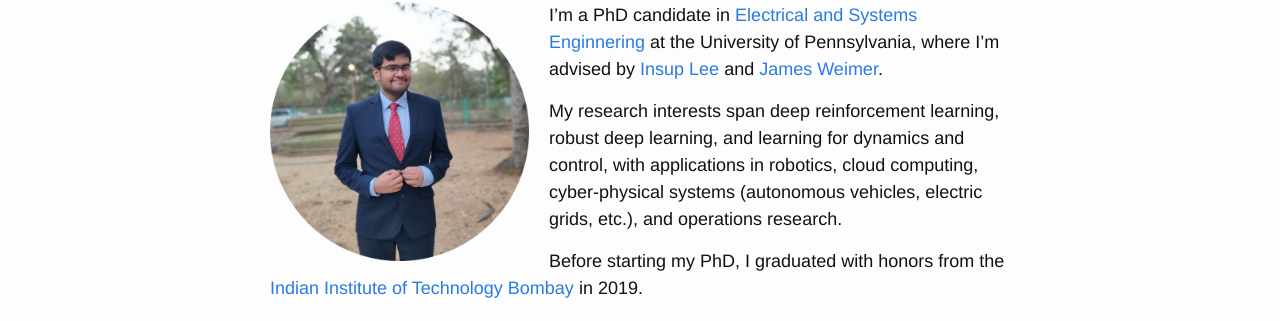
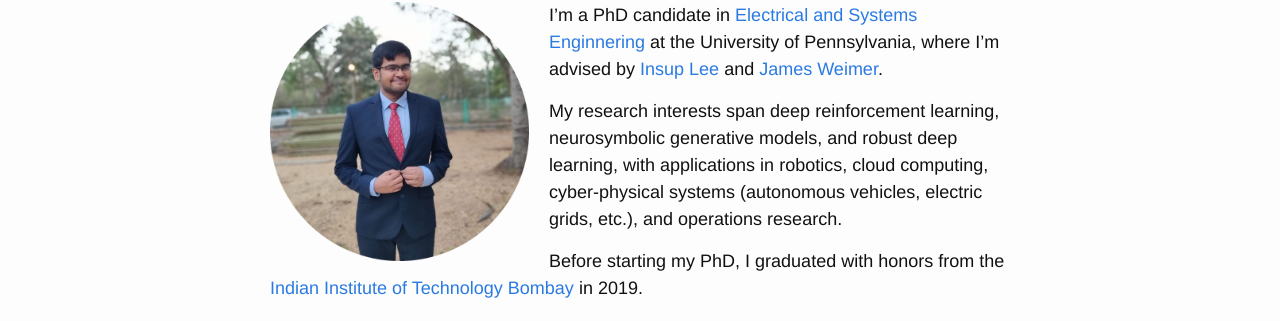
Before and after one commit to kaustubhsridhar/kaustubhsridhar.github.io, a Jekyll site: the page built from index.md, in a window 1280 px wide and 900 px high. Shown: the part 105-426 px from the top of the window. Built offline with Jekyll 4.4.1, drawn with Linux system fonts in a browser that asks for light colours; nearby versions of some CDN libraries.

Commit message:
Update index.md

```diff
--- a/index.md
+++ b/index.md
@@ -10,7 +10,7 @@ I'm a PhD candidate in <a href="https://www.ese.upenn.edu/">Electrical and Syste
 
 [//]: #  <a href="https://www.seas.upenn.edu/~weimerj">James Weimer</a> and <a href="https://www.cis.upenn.edu/~sokolsky/">Oleg Sokolsky</a>.
 
-My research interests span deep reinforcement learning, robust deep learning, and learning for dynamics and control, with applications in robotics, cloud computing, cyber-physical systems (autonomous vehicles, electric grids, etc.), and operations research.
+My research interests span deep reinforcement learning, neurosymbolic generative models, and robust deep learning, with applications in robotics, cloud computing, cyber-physical systems (autonomous vehicles, electric grids, etc.), and operations research.
 
 Before starting my PhD, I graduated with honors from the <a href="https://www.iitb.ac.in/">Indian Institute of Technology Bombay</a> in 2019.
 
```
